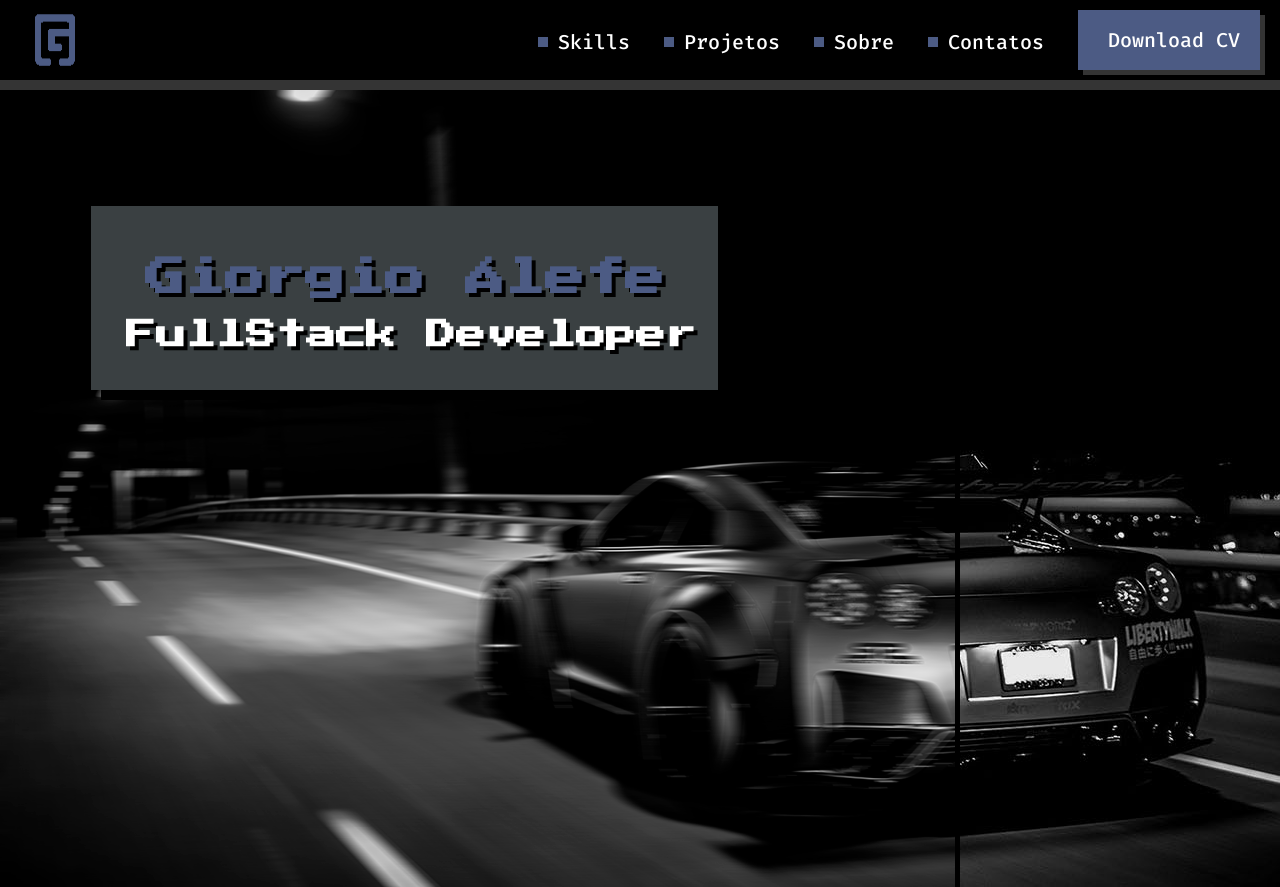
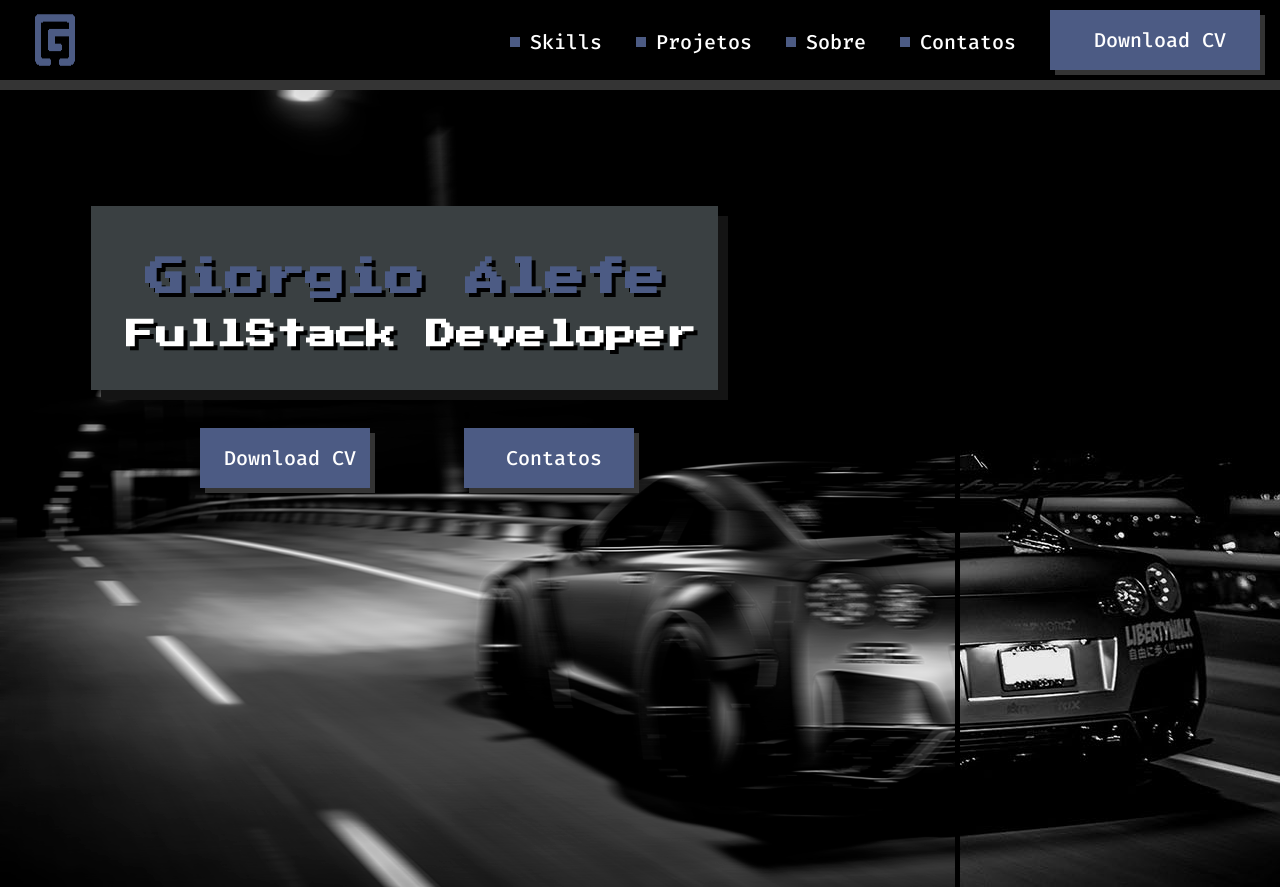
Before and after one commit to strGiorgio/html_css, a plain HTML site: page index.html in a window 1280 px wide. Drawn offline with Linux system fonts and the light colour scheme.

Commit message:
Cria os botoes do titulo

```diff
--- a/css/index.css
+++ b/css/index.css
@@ -39,19 +39,21 @@ a::before{
 }
 
 
-#button{
+.button{
     display: inline-block;
     background-color: #4C5B84;
     height: 60px;
+    width: 170px;
     line-height: 60px;
     padding-left: 20px;
     padding-right: 20px;
     box-shadow: 5px 5px 0 #343434;
     margin: 0;
     transition: transform 100ms ease-in-out;
+    text-align: center;
 }
 
-#button:hover{
+.button:hover{
     background-color: #8494be;
     box-shadow: 5px 5px 0 #444444;
     transform: scale(1.09);
--- a/css/titulo-background.css
+++ b/css/titulo-background.css
@@ -23,7 +23,7 @@
     height: 184px;
     width: 627px;
     margin: 116px 237px 497px 91px;
-    box-shadow: 10px 10px 0 #000;
+    box-shadow: 10px 10px #141414;
     text-align: center;
 }
 
@@ -52,3 +52,17 @@
     margin-bottom: 0px;
     margin-left: 35px;
 }
+
+.button-titulo{
+    margin-top: 38px;
+    padding: 0px;
+}
+
+.button-download{
+    margin-left: 25px;
+}
+
+.button-contato{
+    margin-left: 90px;
+    margin-right: 0px;
+}
--- a/index.html
+++ b/index.html
@@ -26,7 +26,7 @@
             <a href="">Projetos</a>
             <a href="">Sobre</a>
             <a href="">Contatos</a>
-            <a id="button" href="" lang="en">Download CV</a>
+            <a class="button" href="" lang="en">Download CV</a>
         </nav>
     </header>
 
@@ -37,6 +37,9 @@
             <div id="background-titulo">
                 <h1 id="titulo">Giorgio Álefe</h1>
                 <h2 id='titulo-prof'>FullStack Developer</h2>
+
+                <a class="button button-titulo button-download" href="" lang="en">Download CV</a>
+                <a class="button button-titulo button-contato" href="" lang="en">Contatos</a>
             </div>
         </div>
     </div>
```
